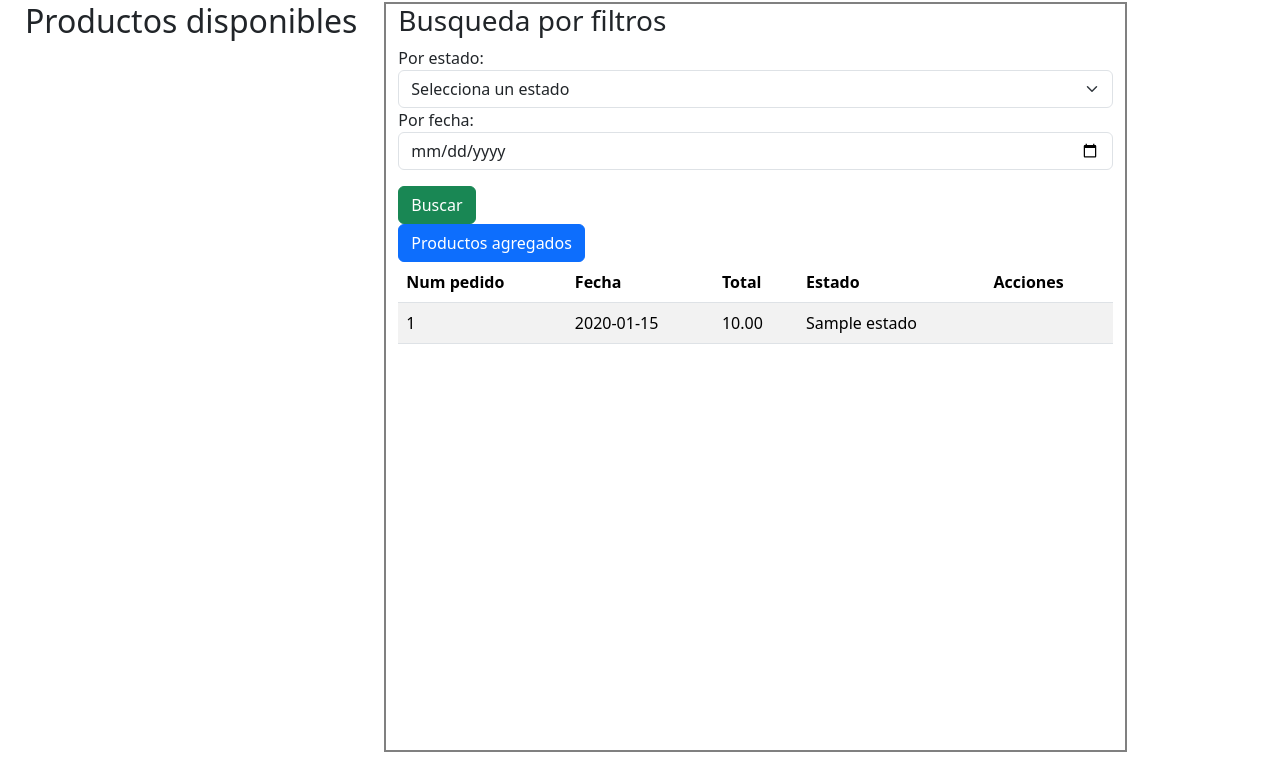
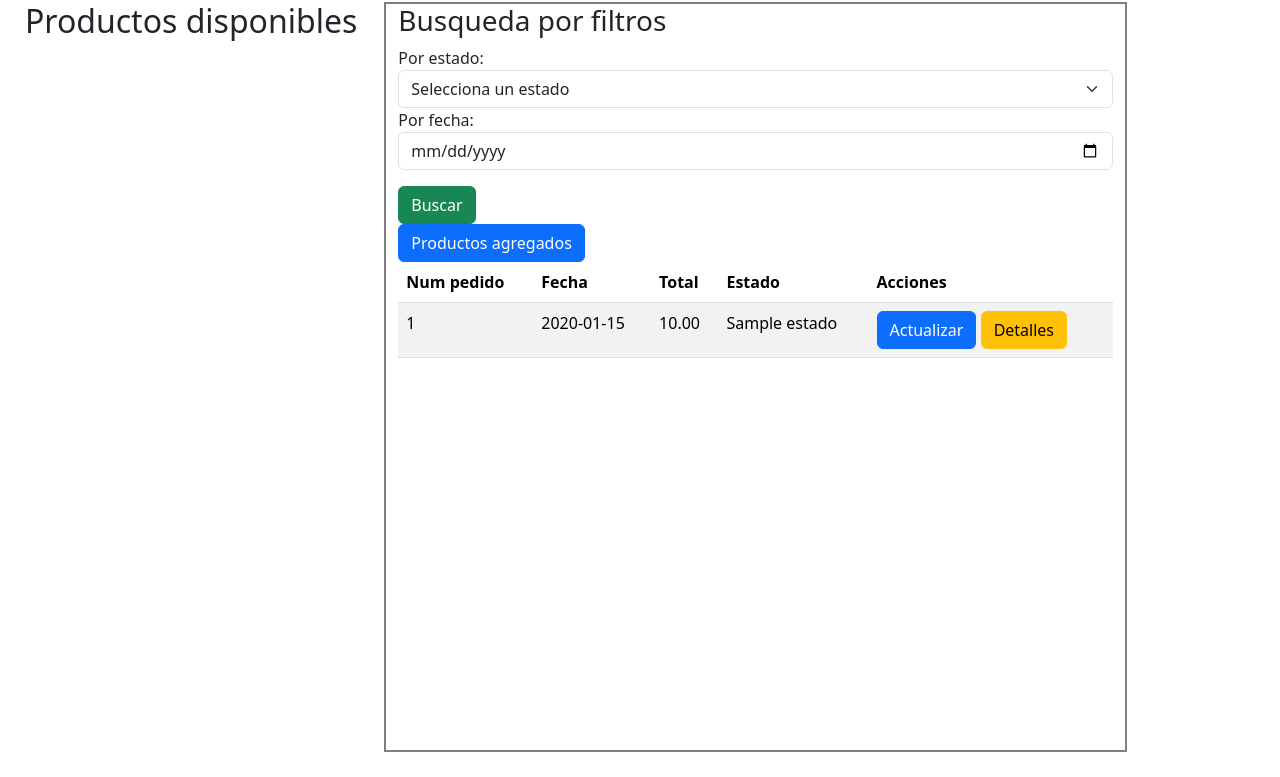
Before and after one commit to JustIbrah16/Ecommerce-Flask-py, a Flask app: page / in a window 1280 px wide. Shown: the part 79-856 px from the top of the page. Run offline with Flask 3, Linux system fonts and the light colour scheme; tables that the repository leaves empty hold one stand-in row (values such as "Sample post"); some libraries are stand-ins or nearby versions.

Commit message:
acciones/modal

```diff
--- a/templates/index.html
+++ b/templates/index.html
@@ -73,7 +73,10 @@
                 <td>{{ pedido.fecha.strftime('%Y-%m-%d') }}</td>
                 <td>{{ pedido.total }}</td>
                 <td>{{ pedido.estado.nombre }}</td>
-                <td><!-- acciones como ver o modificar el pedido --></td>
+                <td>
+                  <button type="button" class="btn btn-primary">Actualizar</button>
+                                <button type="button" class="btn btn-warning" data-bs-toggle="modal" data-bs-target="#modalDetalles">Detalles</button>
+                </td>
               </tr>
               {% endfor %}
             </tbody>
```
